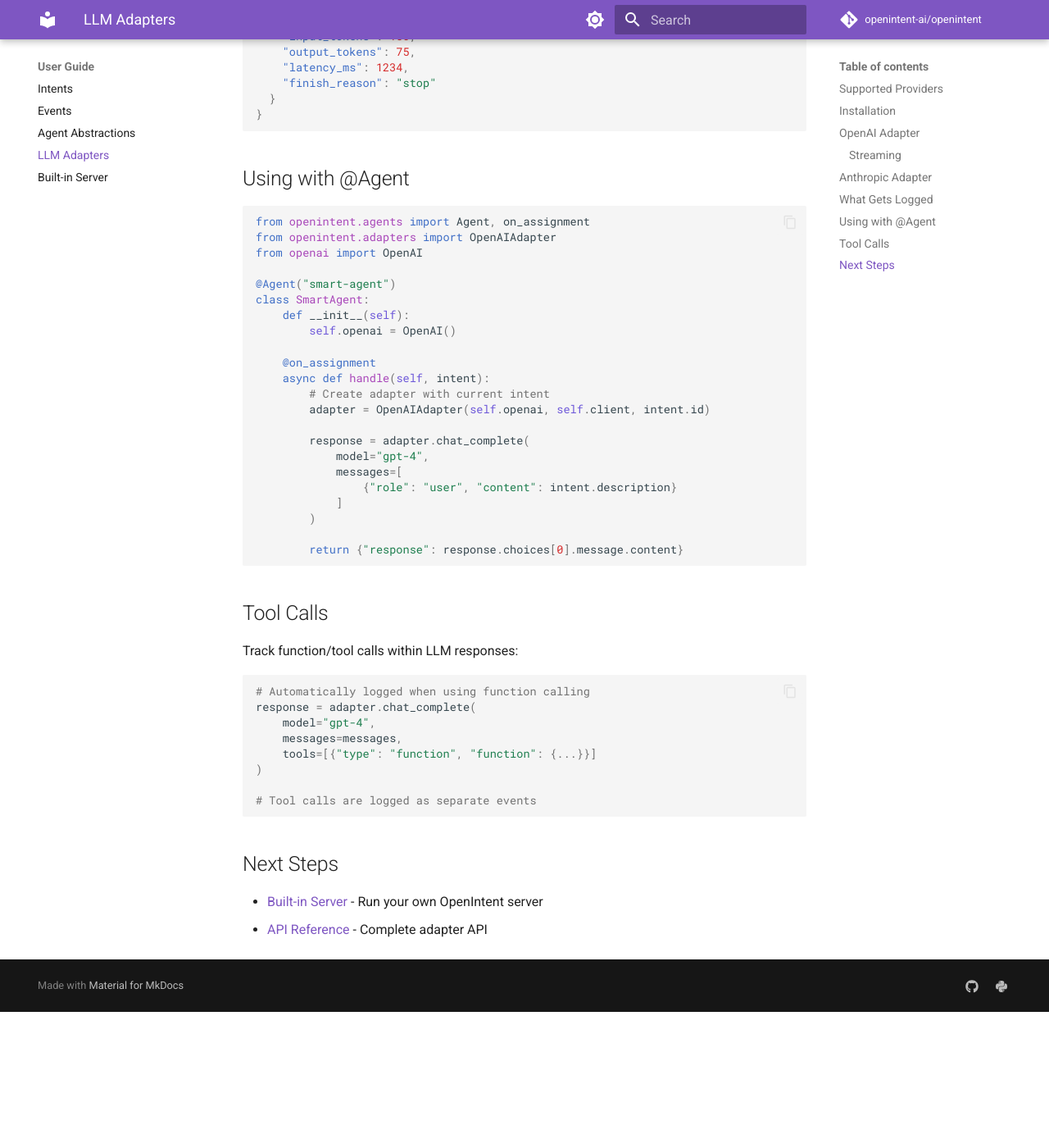
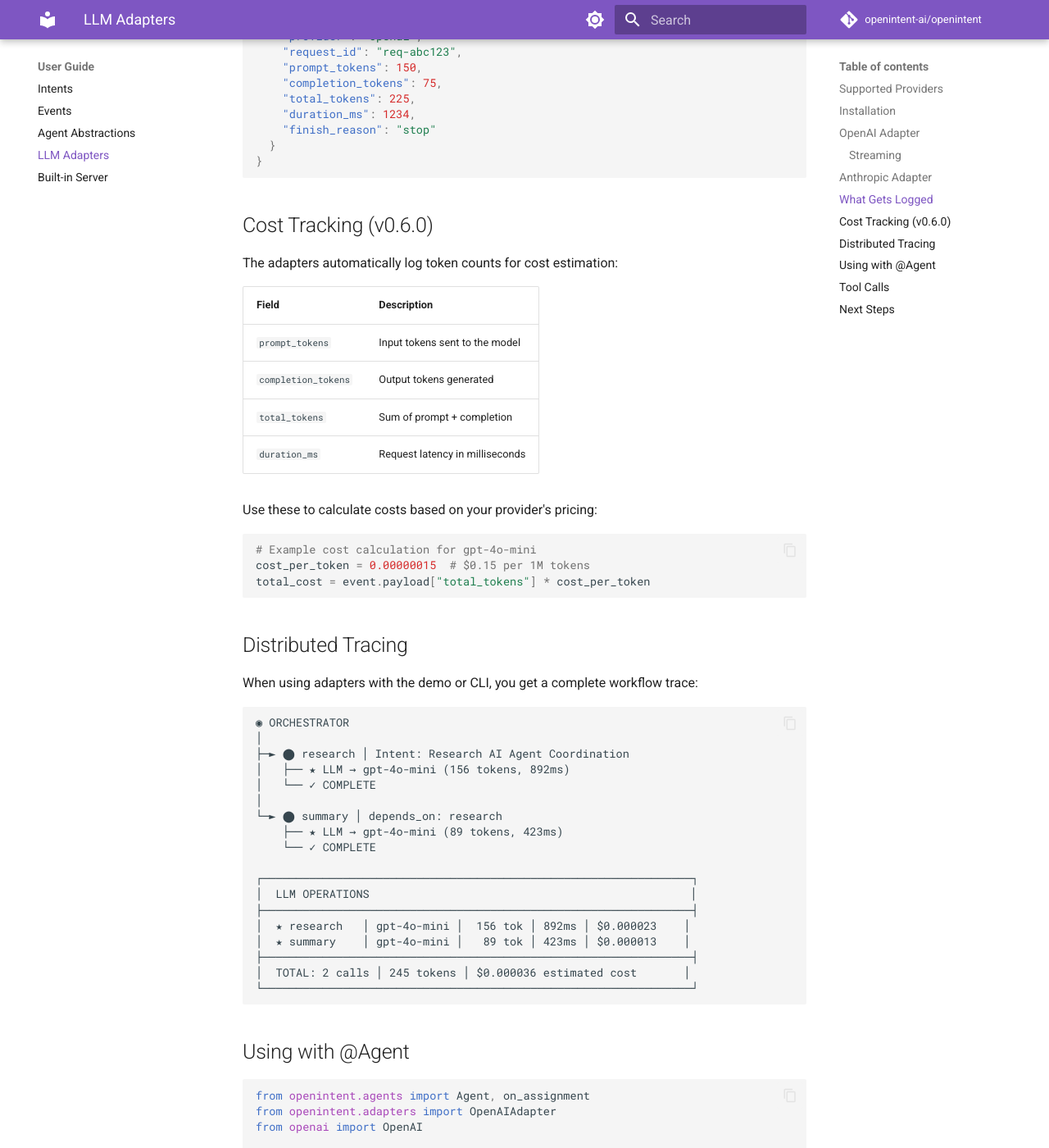
Before and after one commit to openintent-ai/openintent, an MkDocs documentation site: the page built from docs/guide/adapters.md, in a window 1280 px wide and 1400 px high, scrolled down 2274 px. Shown: the whole window at 82% size. Built offline with MkDocs 1.6.1 and Material for MkDocs 9.7.7, drawn with Linux system fonts in a browser that asks for light colours; comment, search, counter and statistics services are not loaded; before the commit the page ends 3508 px from its top, so only the background shows below that; some of the changed text lies outside the part shown.

Commit message:
Cost tracking and fix docs

````diff
--- a/docs/guide/adapters.md
+++ b/docs/guide/adapters.md
@@ -80,6 +80,7 @@ Each LLM call creates events with:
   "event_type": "llm_request_started",
   "payload": {
     "model": "gpt-4",
+    "provider": "openai",
     "request_id": "req-abc123"
   }
 }
@@ -91,13 +92,59 @@ Each LLM call creates events with:
   "event_type": "llm_request_completed",
   "payload": {
     "model": "gpt-4",
+    "provider": "openai",
     "request_id": "req-abc123",
-    "input_tokens": 150,
-    "output_tokens": 75,
-    "latency_ms": 1234,
+    "prompt_tokens": 150,
+    "completion_tokens": 75,
+    "total_tokens": 225,
+    "duration_ms": 1234,
     "finish_reason": "stop"
   }
 }
+```
+
+## Cost Tracking (v0.6.0)
+
+The adapters automatically log token counts for cost estimation:
+
+| Field | Description |
+|-------|-------------|
+| `prompt_tokens` | Input tokens sent to the model |
+| `completion_tokens` | Output tokens generated |
+| `total_tokens` | Sum of prompt + completion |
+| `duration_ms` | Request latency in milliseconds |
+
+Use these to calculate costs based on your provider's pricing:
+
+```python
+# Example cost calculation for gpt-4o-mini
+cost_per_token = 0.00000015  # $0.15 per 1M tokens
+total_cost = event.payload["total_tokens"] * cost_per_token
+```
+
+## Distributed Tracing
+
+When using adapters with the demo or CLI, you get a complete workflow trace:
+
+```
+◉ ORCHESTRATOR
+│
+├─► ⬤ research │ Intent: Research AI Agent Coordination
+│   ├── ★ LLM → gpt-4o-mini (156 tokens, 892ms)
+│   └── ✓ COMPLETE
+│
+└─► ⬤ summary │ depends_on: research
+    ├── ★ LLM → gpt-4o-mini (89 tokens, 423ms)
+    └── ✓ COMPLETE
+
+┌────────────────────────────────────────────────────────────────┐
+│  LLM OPERATIONS                                                │
+├────────────────────────────────────────────────────────────────┤
+│  ★ research   │ gpt-4o-mini │  156 tok │ 892ms │ $0.000023    │
+│  ★ summary    │ gpt-4o-mini │   89 tok │ 423ms │ $0.000013    │
+├────────────────────────────────────────────────────────────────┤
+│  TOTAL: 2 calls │ 245 tokens │ $0.000036 estimated cost       │
+└────────────────────────────────────────────────────────────────┘
 ```
 
 ## Using with @Agent
--- a/pyproject.toml
+++ b/pyproject.toml
@@ -62,6 +62,7 @@ docs = [
     "mkdocs-material>=9.5.0",
     "mkdocstrings[python]>=0.24.0",
     "pymdown-extensions>=10.0.0",
+    "black>=23.0.0",
 ]
 # LLM Provider Adapters (install only what you need)
 openai = [
````
Also changed, not shown: other parts of docs/guide/adapters.md (+1 -1 lines), docs/index.md (+20 -4 lines), 1 other file.
